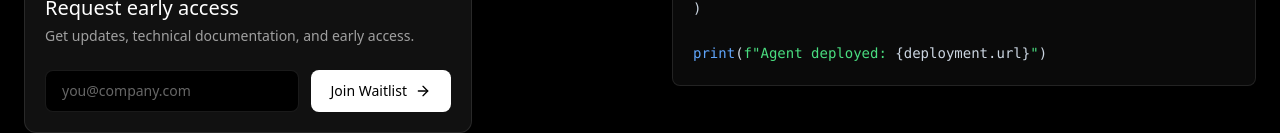
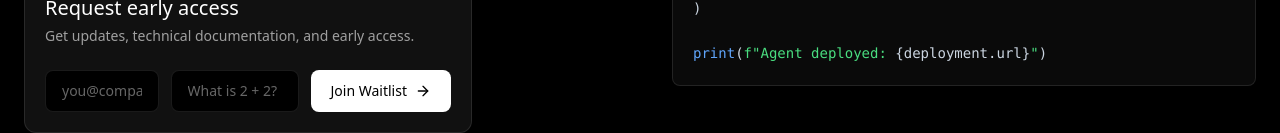
Before and after one commit to mutx-dev/mutx-dev, a Next.js app: page / in a window 1280 px wide. Shown: the part 686-819 px from the top of the page. Built offline with nearby package versions, Linux system fonts and the light colour scheme; no server answers; the database is empty.

Commit message:
feat: add simple math captcha and honeypot to waitlist

```diff
--- a/app/api/newsletter/route.ts
+++ b/app/api/newsletter/route.ts
@@ -20,7 +20,11 @@ export async function POST(request: Request) {
       throw new Error('Database not configured')
     }
     const body = await request.json()
-    const { email, source } = body
+    const { email, source, mathAnswer, honeypot } = body
+
+    if (honeypot || mathAnswer !== '4') {
+      return NextResponse.json({ success: false, error: 'Invalid input' }, { status: 400 })
+    }
 
     if (!email) {
       return NextResponse.json({ success: false, error: 'Email is required' }, { status: 400 })
--- a/components/WaitlistForm.tsx
+++ b/components/WaitlistForm.tsx
@@ -19,6 +19,8 @@ export function WaitlistForm({ source = 'homepage', compact = false, className }
   const [success, setSuccess] = useState(false)
   const [successMessage, setSuccessMessage] = useState("You're on the list. Check your inbox.")
   const [error, setError] = useState('')
+  const [mathAnswer, setMathAnswer] = useState('')
+  const [honeypot, setHoneypot] = useState('')
 
   useEffect(() => {
     let cancelled = false
@@ -58,7 +60,7 @@ export function WaitlistForm({ source = 'homepage', compact = false, className }
       const response = await fetch('/api/newsletter', {
         method: 'POST',
         headers: { 'Content-Type': 'application/json' },
-        body: JSON.stringify({ email, source }),
+        body: JSON.stringify({ email, source, mathAnswer, honeypot }),
       })
 
       const payload = await response.json()
@@ -122,6 +124,15 @@ export function WaitlistForm({ source = 'homepage', compact = false, className }
           </motion.div>
         ) : (
           <form onSubmit={handleSubmit} className="flex w-full flex-col gap-3 sm:flex-row">
+            <input
+              type="text"
+              name="honeypot"
+              className="hidden"
+              value={honeypot}
+              onChange={(e) => setHoneypot(e.target.value)}
+              tabIndex={-1}
+              autoComplete="off"
+            />
             <label className="sr-only" htmlFor={`waitlist-email-${source}`}>Email address</label>
             <input
               id={`waitlist-email-${source}`}
@@ -131,6 +142,14 @@ export function WaitlistForm({ source = 'homepage', compact = false, className }
               placeholder="you@company.com"
               required
               className="min-w-0 flex-1 rounded-lg border border-white/10 bg-black px-4 py-2.5 text-sm text-white placeholder:text-white/40 focus:border-white/30 focus:outline-none focus:ring-1 focus:ring-white/30 transition-colors"
+            />
+            <input
+              type="text"
+              value={mathAnswer}
+              onChange={(e) => setMathAnswer(e.target.value)}
+              placeholder="What is 2 + 2?"
+              required
+              className="w-full sm:w-32 rounded-lg border border-white/10 bg-black px-4 py-2.5 text-sm text-white placeholder:text-white/40 focus:border-white/30 focus:outline-none focus:ring-1 focus:ring-white/30 transition-colors"
             />
             <button
               type="submit"
```
Also changed, not shown: 1 other file (tests, documents, lock files or other folders).
